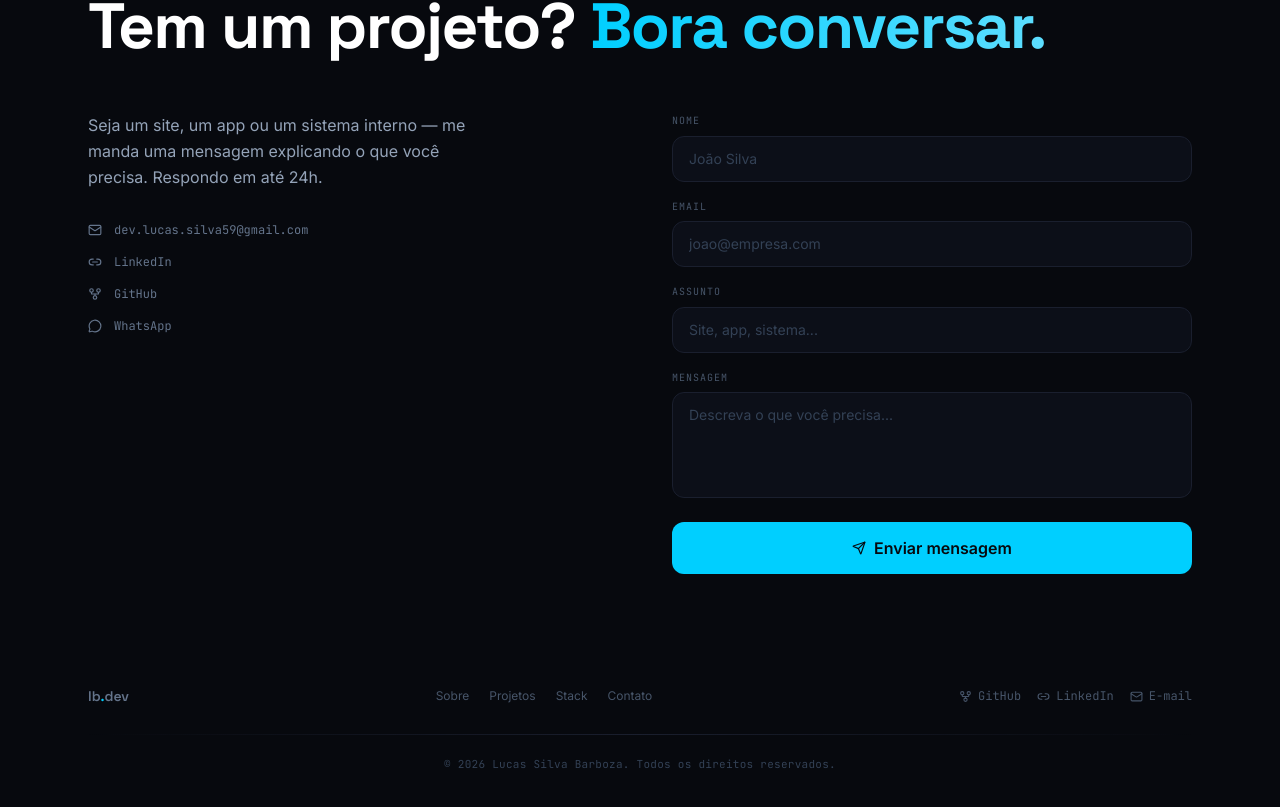
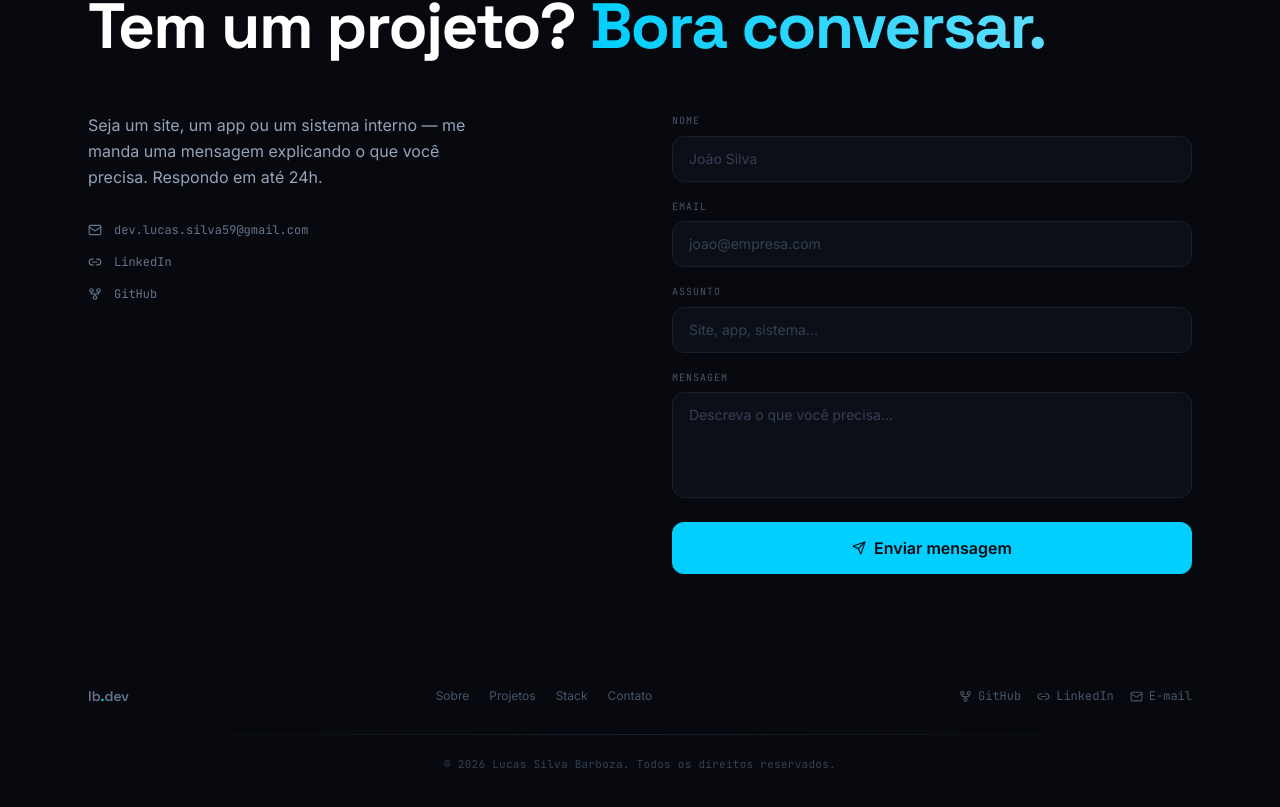
Before and after one commit to LucasS059/lb.dev-portfolio, a React (Vite) app: page / in a window 1280 px wide. Shown: the part 3084-3891 px from the top of the page. Built offline with nearby package versions, Linux system fonts and the light colour scheme; no server answers.

Commit message:
Fix: remove whatsapp

```diff
--- a/src/components/Contact.tsx
+++ b/src/components/Contact.tsx
@@ -12,7 +12,6 @@ const contactLinks = [
   { href: 'mailto:dev.lucas.silva59@gmail.com',               icon: Mail,          label: 'dev.lucas.silva59@gmail.com', aria: 'Email',    external: false },
   { href: 'https://www.linkedin.com/in/lucas-barboza-dev-br', icon: Link2,         label: 'LinkedIn',                   aria: 'LinkedIn', external: true },
   { href: 'https://github.com/LucasS059',                     icon: GitFork,       label: 'GitHub',                     aria: 'GitHub',   external: true },
-  { href: 'https://wa.me/5511999999999',                      icon: MessageCircle, label: 'WhatsApp',                   aria: 'WhatsApp', external: true },
 ]
 
 export function Contact() {
```
